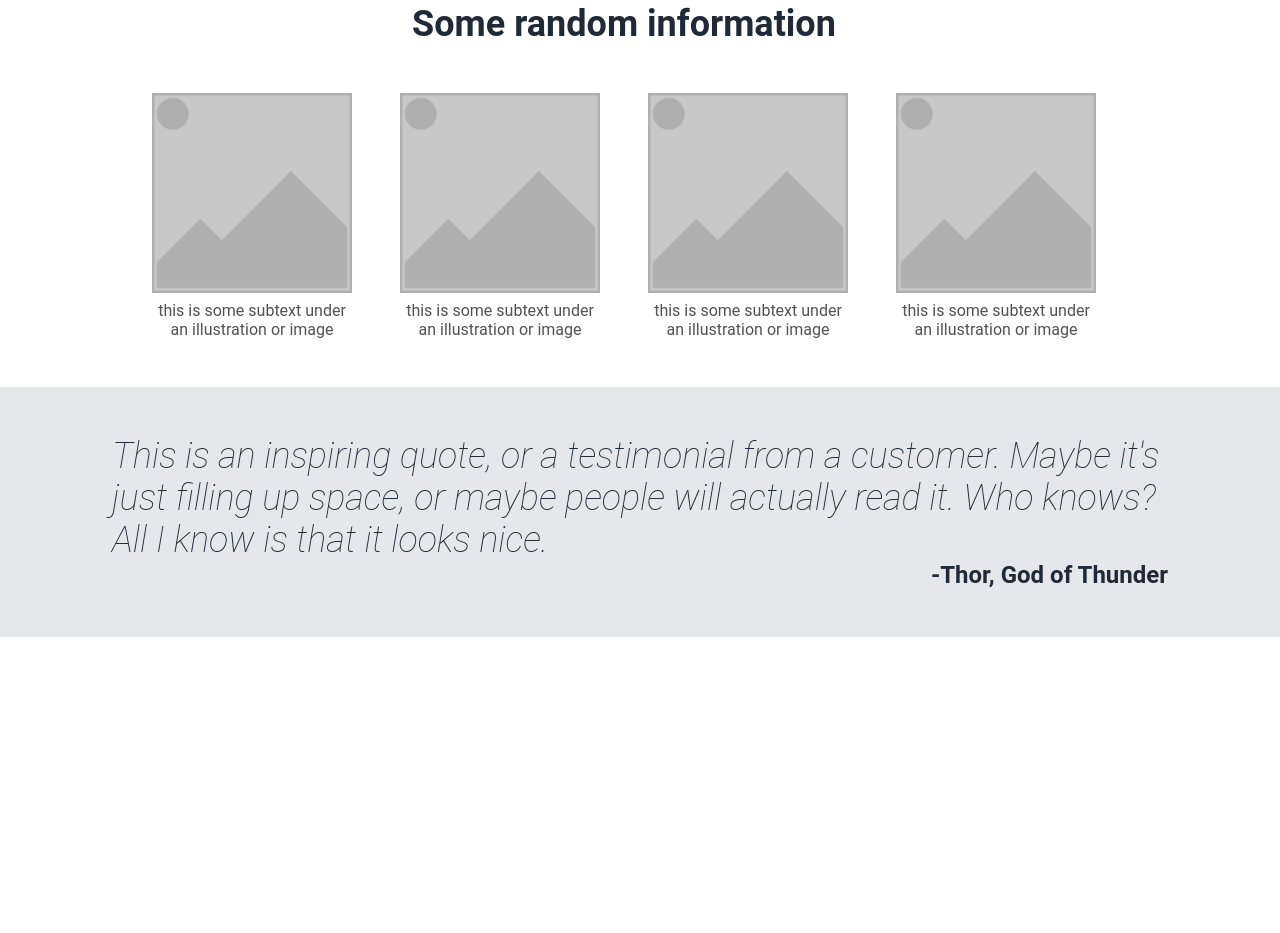
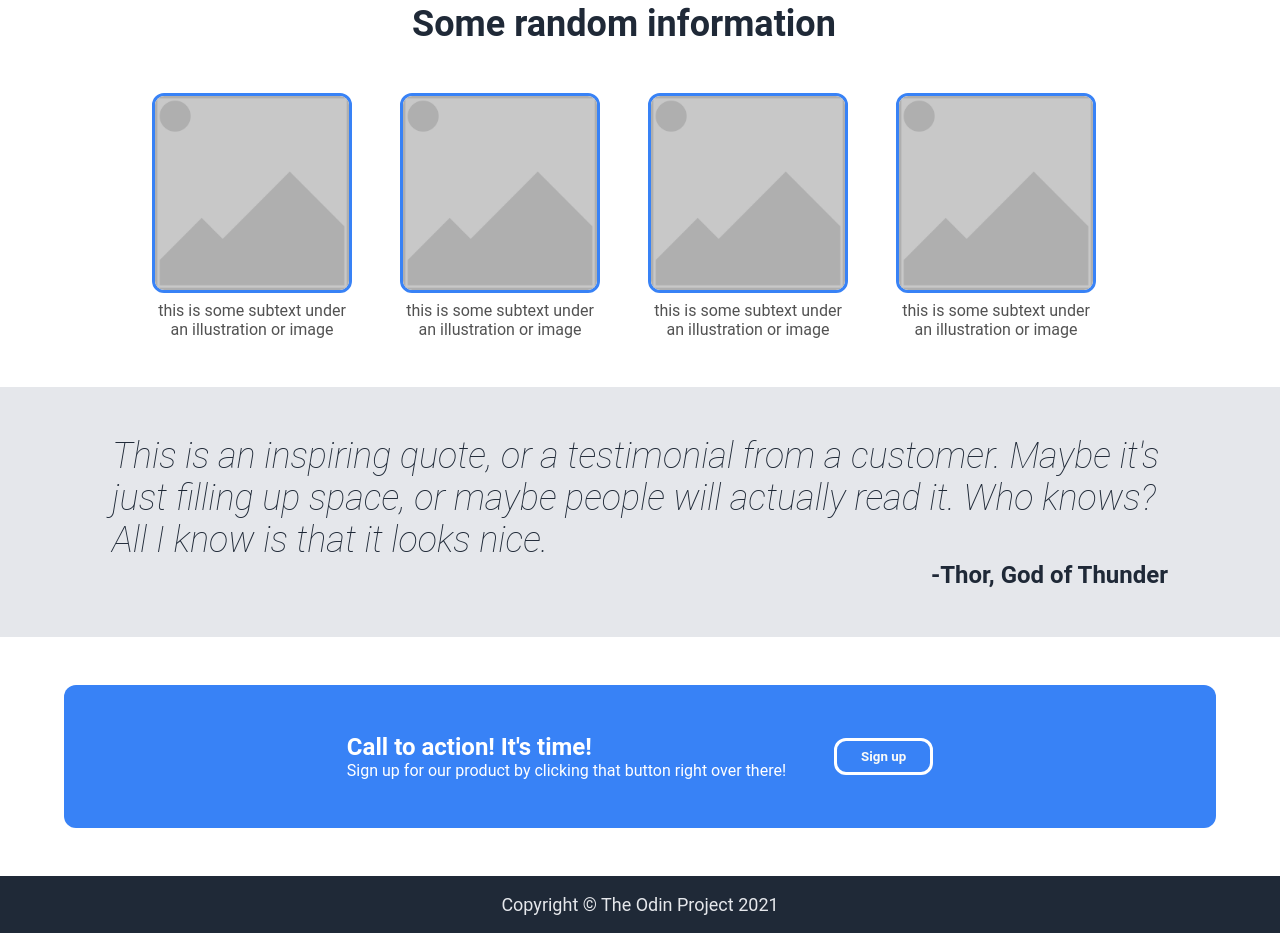
Before and after one commit to KiwiLata/landing-page, a plain HTML site: page index.html in a window 1280 px wide. Shown: the part 598-1531 px from the top of the page. Before the commit the page ends 1235 px from the top, so only its background shows below. Drawn offline with Linux system fonts and the light colour scheme.

Commit message:
add content and styling to the landing page

```diff
--- a/index.html
+++ b/index.html
@@ -65,5 +65,17 @@
             </p>
         </div>
     </div>
+
+    <div class="call-container">
+        <div class="call">
+            <h2>Call to action! It's time!</h2>
+            <p>Sign up for our product by clicking that button right over there!</p>
+        </div>
+        <button type="button">Sign up</button>
+    </div>
+
+    <div class="footer">
+        <p>Copyright &copy; The Odin Project 2021</p>
+    </div>
 </body>
 </html>
--- a/styles.css
+++ b/styles.css
@@ -71,13 +71,14 @@ li {
     margin-bottom: 16px;
 }
 
-.banner-content button {
+.banner-content button,
+.call-container button {
     color: #F9FAF8;
     background-color: #3882F6;
     font-weight: bold;
     padding: 8px 24px;
     border-radius: 12px;
-    border: 1px solid #3882F6;
+    border: 3px solid #3882F6;
 }
 
 .banner img {
@@ -120,6 +121,11 @@ li {
     gap: 8px;
 }
 
+.card img {
+    border: 3px solid #3882F6;
+    border-radius: 12px;
+}
+
 .quote-container {
     display: flex;
     background-color: #E5E7EB;
@@ -147,3 +153,31 @@ li {
     align-self: flex-end;
     font-size: 24px;
 }
+
+.call-container {
+    display: flex;
+    align-self: center;
+    width: 90%;
+    background-color: #3882F6;
+    justify-content: center;
+    align-items: center;
+    padding: 48px;
+    gap: 48px;
+    margin: 48px 0px;
+    border-radius: 12px;
+    color: white;
+}
+
+.call-container button {
+    border: 3px solid white;
+}
+
+.footer {
+    display: flex;
+    background-color: #1F2937;
+    color: #E5E7EB;
+    font-size: 18px;
+    justify-content: center;
+    align-items: center;
+    padding: 18px;
+}
```
